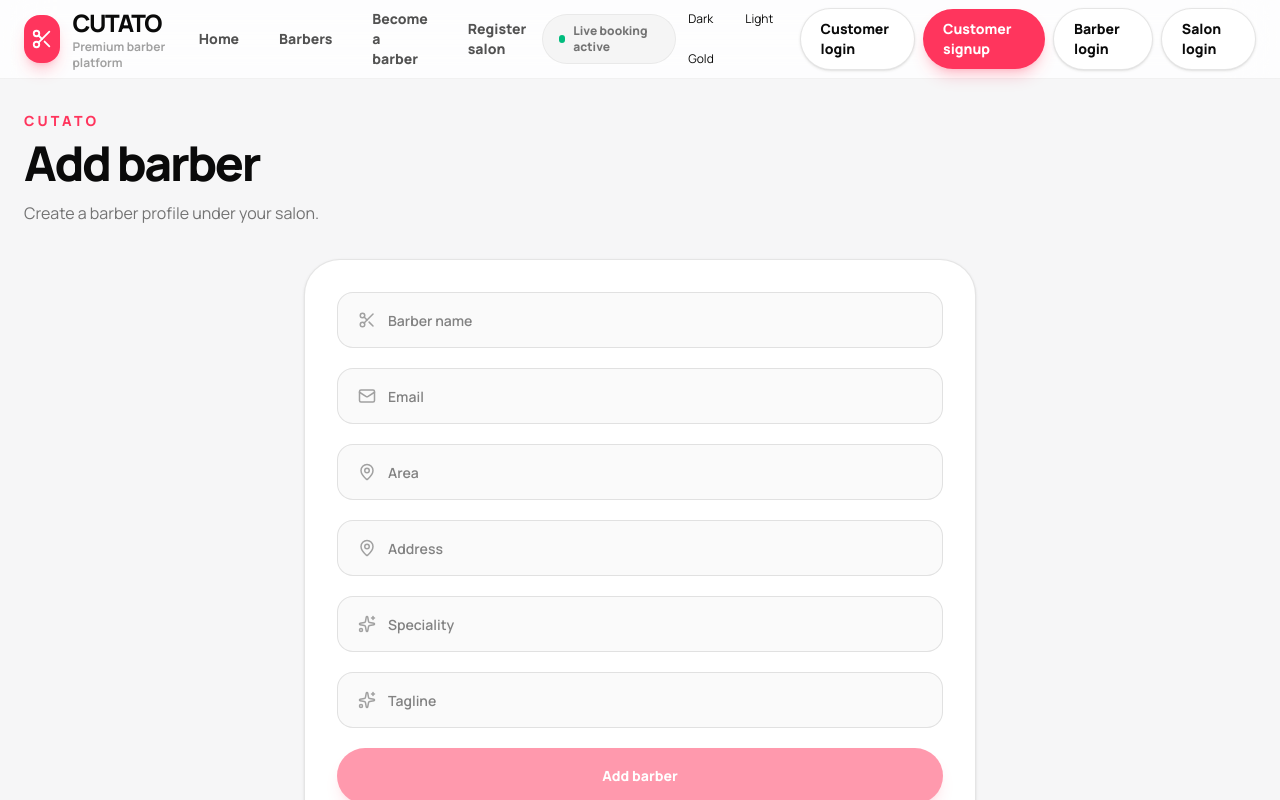
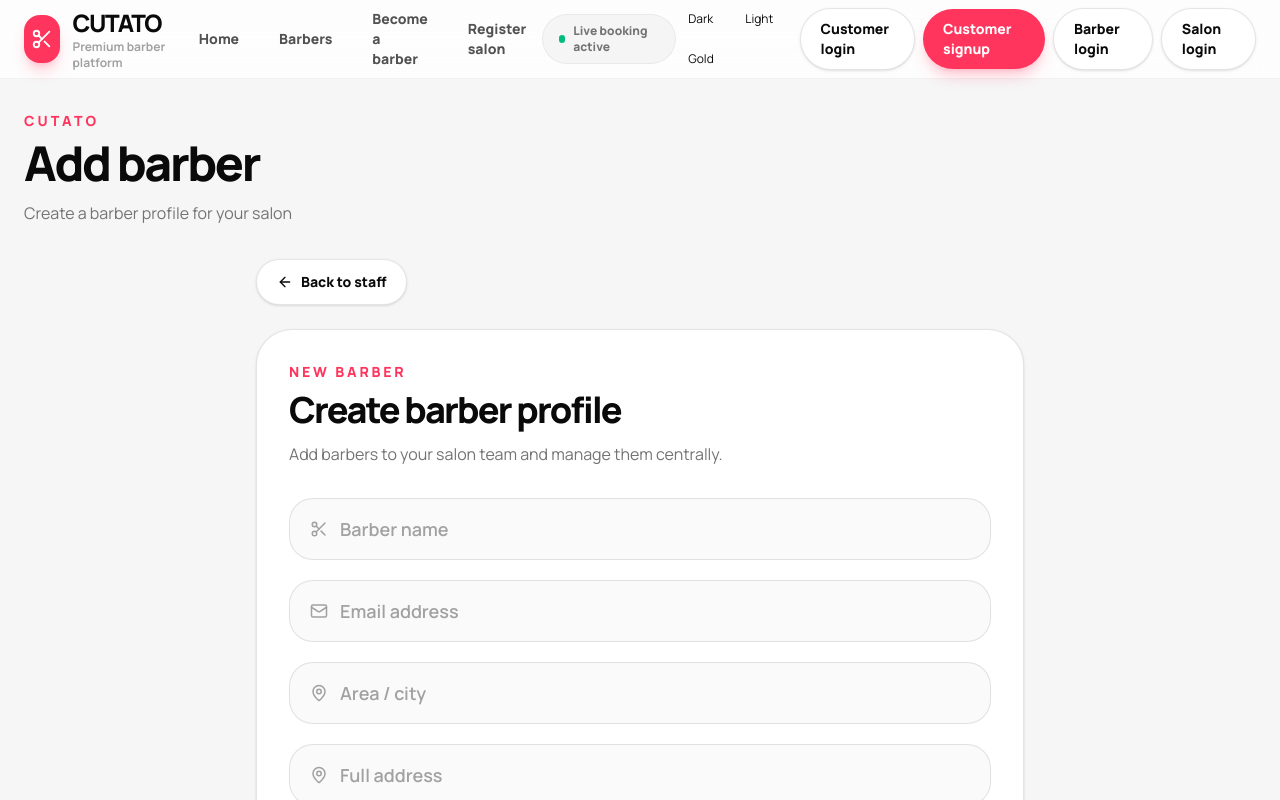
Before and after one commit to prathameshrane08/cutato-web, a Next.js app: page /portal/salon/barbers/add in a window 1280 px wide. Shown: the top 800 px of the page. Built offline with nearby package versions, Linux system fonts and the light colour scheme; no server answers.

Commit message:
Add secure salon barber creation API

```diff
--- /dev/null
+++ b/app/api/salon/barbers/route.ts
@@ -0,0 +1,45 @@
+import { NextResponse } from "next/server";
+import { createClient } from "@supabase/supabase-js";
+
+const adminSupabase = createClient(
+  process.env.NEXT_PUBLIC_SUPABASE_URL!,
+  process.env.SUPABASE_SERVICE_ROLE_KEY!
+);
+
+export async function POST(req: Request) {
+  try {
+    const body = await req.json();
+
+    if (!body?.name || !body?.salonId) {
+      return NextResponse.json(
+        { error: "Name and salonId are required." },
+        { status: 400 }
+      );
+    }
+
+    const { error } = await adminSupabase.from("barbers").insert({
+      name: body.name,
+      email: body.email,
+      area: body.area || "Unknown",
+      address: body.address || body.area || "Unknown",
+      speciality: body.speciality,
+      tagline: body.tagline,
+      dist_km: 0,
+      rating: 5,
+      reviews: 0,
+      active: true,
+      salon_id: body.salonId,
+    });
+
+    if (error) {
+      return NextResponse.json({ error: error.message }, { status: 500 });
+    }
+
+    return NextResponse.json({ ok: true });
+  } catch (err: any) {
+    return NextResponse.json(
+      { error: err?.message || "Could not add barber." },
+      { status: 500 }
+    );
+  }
+}
--- a/app/portal/salon/barbers/add/page.tsx
+++ b/app/portal/salon/barbers/add/page.tsx
@@ -2,13 +2,19 @@
 
 import { useState } from "react";
 import { useRouter } from "next/navigation";
-import { Mail, MapPin, Scissors, Sparkles } from "lucide-react";
+import Link from "next/link";
+import {
+  ArrowLeft,
+  Mail,
+  MapPin,
+  Scissors,
+  Sparkles,
+} from "lucide-react";
 
 import WebShell from "@/app/Components/WebShell";
 import { createClient } from "@/app/lib/supabase/client";
-import { getCurrentUser } from "@/app/lib/authSupabase";
 
-export default function AddSalonBarberPage() {
+export default function AddBarberPage() {
   const router = useRouter();
   const supabase = createClient();
 
@@ -21,13 +27,15 @@ export default function AddSalonBarberPage() {
   const [speciality, setSpeciality] = useState("");
   const [tagline, setTagline] = useState("");
 
-  async function submit() {
+  async function handleSubmit(e: React.FormEvent) {
+    e.preventDefault();
+
     try {
       setLoading(true);
 
       const {
         data: { user },
-      } = await getCurrentUser();
+      } = await supabase.auth.getUser();
 
       if (!user) {
         alert("Please login again.");
@@ -45,52 +53,130 @@ export default function AddSalonBarberPage() {
         return;
       }
 
-      const { error } = await supabase.from("barbers").insert({
-        name,
-        email,
-        area: area || "Unknown",
-        address: address || area || "Unknown",
-        speciality,
-        tagline,
-        dist_km: 0,
-        rating: 5,
-        reviews: 0,
-        active: true,
-        salon_id: profile.salon_id,
+      const res = await fetch("/api/salon/barbers", {
+        method: "POST",
+        headers: {
+          "Content-Type": "application/json",
+        },
+        body: JSON.stringify({
+          name,
+          email,
+          area,
+          address,
+          speciality,
+          tagline,
+          salonId: profile.salon_id,
+        }),
       });
 
-      if (error) {
-        alert(error.message);
+      const data = await res.json();
+
+      if (!res.ok) {
+        alert(data.error || "Could not add barber");
         return;
       }
 
-      router.push("/portal/salon/barbers");
+      alert("Barber added successfully!");
+
+      router.push("/portal/salon/staff");
     } catch (err: any) {
-      alert(err?.message || "Could not add barber.");
+      alert(err?.message || "Something went wrong.");
     } finally {
       setLoading(false);
     }
   }
 
   return (
-    <WebShell title="Add barber" subtitle="Create a barber profile under your salon.">
-      <div className="mx-auto max-w-2xl rounded-[36px] border border-black/10 bg-white p-8 shadow-sm">
-        <div className="grid gap-5">
-          <Input icon={<Scissors size={18} />} placeholder="Barber name" value={name} onChange={setName} />
-          <Input icon={<Mail size={18} />} placeholder="Email" value={email} onChange={setEmail} />
-          <Input icon={<MapPin size={18} />} placeholder="Area" value={area} onChange={setArea} />
-          <Input icon={<MapPin size={18} />} placeholder="Address" value={address} onChange={setAddress} />
-          <Input icon={<Sparkles size={18} />} placeholder="Speciality" value={speciality} onChange={setSpeciality} />
-          <Input icon={<Sparkles size={18} />} placeholder="Tagline" value={tagline} onChange={setTagline} />
+    <WebShell
+      title="Add barber"
+      subtitle="Create a barber profile for your salon"
+    >
+      <div className="mx-auto max-w-3xl">
+        <div className="mb-6">
+          <Link
+            href="/portal/salon/staff"
+            className="inline-flex items-center gap-2 rounded-full border border-black/10 bg-white px-5 py-3 text-sm font-black shadow-sm transition hover:bg-neutral-50"
+          >
+            <ArrowLeft size={16} />
+            Back to staff
+          </Link>
+        </div>
+
+        <form
+          onSubmit={handleSubmit}
+          className="rounded-[36px] border border-black/10 bg-white p-6 shadow-sm md:p-8"
+        >
+          <div className="mb-8">
+            <p className="text-sm font-black uppercase tracking-[0.2em] text-[#ff355d]">
+              New barber
+            </p>
+
+            <h1 className="mt-2 text-4xl font-black tracking-[-0.05em]">
+              Create barber profile
+            </h1>
+
+            <p className="mt-3 text-neutral-500">
+              Add barbers to your salon team and manage them centrally.
+            </p>
+          </div>
+
+          <div className="grid gap-5">
+            <Input
+              icon={<Scissors size={18} />}
+              placeholder="Barber name"
+              value={name}
+              onChange={(e) => setName(e.target.value)}
+              required
+            />
+
+            <Input
+              icon={<Mail size={18} />}
+              placeholder="Email address"
+              type="email"
+              value={email}
+              onChange={(e) => setEmail(e.target.value)}
+              required
+            />
+
+            <Input
+              icon={<MapPin size={18} />}
+              placeholder="Area / city"
+              value={area}
+              onChange={(e) => setArea(e.target.value)}
+              required
+            />
+
+            <Input
+              icon={<MapPin size={18} />}
+              placeholder="Full address"
+              value={address}
+              onChange={(e) => setAddress(e.target.value)}
+              required
+            />
+
+            <Input
+              icon={<Sparkles size={18} />}
+              placeholder="Speciality (Fade, Beard, Styling...)"
+              value={speciality}
+              onChange={(e) => setSpeciality(e.target.value)}
+            />
+
+            <Input
+              icon={<Sparkles size={18} />}
+              placeholder="Tagline"
+              value={tagline}
+              onChange={(e) => setTagline(e.target.value)}
+            />
+          </div>
 
           <button
-            onClick={submit}
-            disabled={loading || !name}
-            className="h-14 rounded-full bg-[#ff355d] text-sm font-black text-white shadow-lg shadow-[#ff355d]/25 disabled:opacity-50"
+            type="submit"
+            disabled={loading}
+            className="mt-8 w-full rounded-full bg-[#ff355d] px-6 py-4 text-lg font-black text-white shadow-lg shadow-[#ff355d]/20 transition hover:scale-[1.01] disabled:cursor-not-allowed disabled:opacity-60"
           >
             {loading ? "Adding..." : "Add barber"}
           </button>
-        </div>
+        </form>
       </div>
     </WebShell>
   );
@@ -98,23 +184,17 @@ export default function AddSalonBarberPage() {
 
 function Input({
   icon,
-  placeholder,
-  value,
-  onChange,
-}: {
+  ...props
+}: React.InputHTMLAttributes<HTMLInputElement> & {
   icon: React.ReactNode;
-  placeholder: string;
-  value: string;
-  onChange: (v: string) => void;
 }) {
   return (
-    <div className="flex h-14 items-center gap-3 rounded-2xl border border-black/10 bg-neutral-50 px-5">
+    <div className="flex items-center gap-3 rounded-[24px] border border-black/10 bg-neutral-50 px-5 py-4">
       <div className="text-neutral-400">{icon}</div>
+
       <input
-        value={value}
-        onChange={(e) => onChange(e.target.value)}
-        placeholder={placeholder}
-        className="h-full w-full bg-transparent text-sm font-semibold outline-none"
+        {...props}
+        className="w-full bg-transparent text-lg font-semibold outline-none placeholder:text-neutral-400"
       />
     </div>
   );
```
